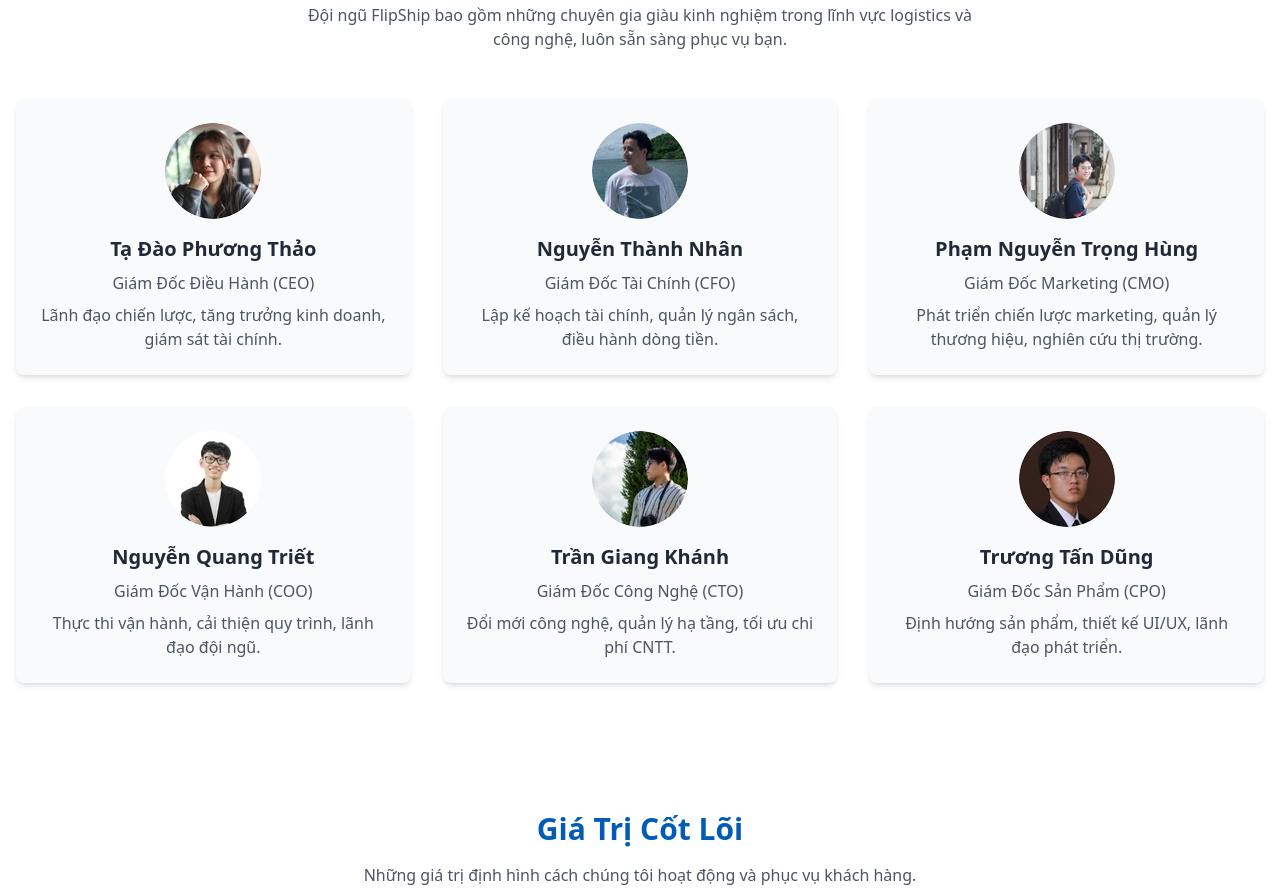
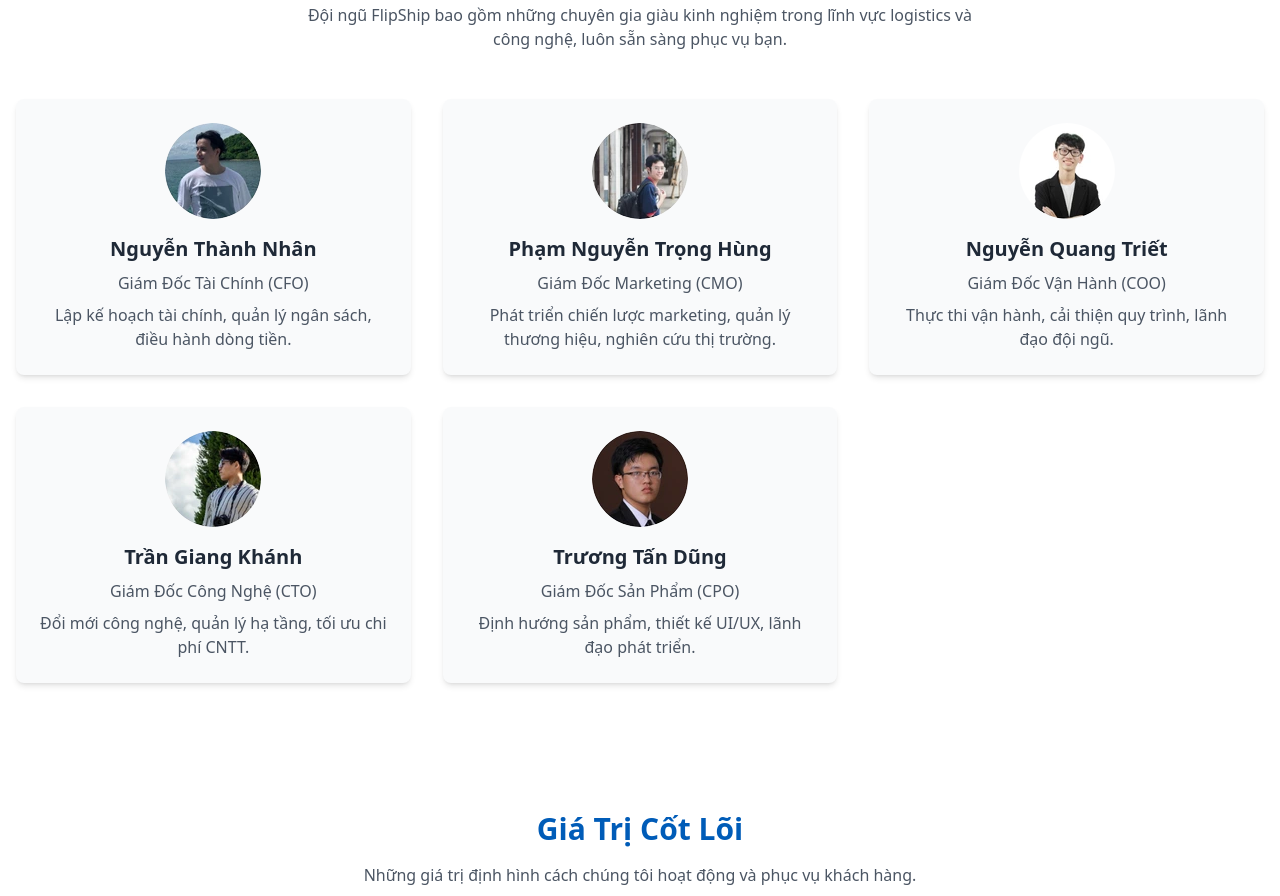
Before and after one commit to KrivonZa/Logistic-LandingPage, an Astro site: page /about in a window 1280 px wide. Shown: the part 1137-2033 px from the top of the page. Built offline with nearby package versions, Linux system fonts and the light colour scheme; Astro itself is replaced by a stand-in of ours.

Commit message:
update infor and contact

```diff
--- a/package.json
+++ b/package.json
@@ -10,11 +10,11 @@
     "astro": "astro"
   },
   "dependencies": {
-    "@astrojs/react": "^4.2.7",
+    "@astrojs/react": "^4.3.0",
     "@astrojs/tailwind": "^6.0.2",
     "@emailjs/browser": "^4.4.1",
     "aos": "^2.3.4",
-    "astro": "^5.7.12",
+    "astro": "^5.9.3",
     "framer-motion": "^12.6.2",
     "sweetalert2": "^11.17.2",
     "tailwindcss": "^3.4.1"
--- a/src/components/ContactButton.tsx
+++ b/src/components/ContactButton.tsx
@@ -10,7 +10,7 @@ export default function SocialButtons() {
     >
       {/* Messenger Button */}
       <a
-        href="https://m.me/PAGE_ID"
+        href="https://m.me/61576657470646"
         target="_blank"
         rel="noopener noreferrer"
         className="w-14 h-14 bg-primary rounded-full flex items-center justify-center shadow-lg hover:bg-secondary transition-colors"
--- a/src/components/about/OurTeam.astro
+++ b/src/components/about/OurTeam.astro
@@ -1,13 +1,13 @@
 ---
 const team = [
-  {
-    image: "/about/CEO.webp",
-    alt: "Tạ Đào Phương Thảo",
-    name: "Tạ Đào Phương Thảo",
-    role: "Giám Đốc Điều Hành (CEO)",
-    description:
-      "Lãnh đạo chiến lược, tăng trưởng kinh doanh, giám sát tài chính.",
-  },
+  // {
+  //   image: "/about/CEO.webp",
+  //   alt: "Tạ Đào Phương Thảo",
+  //   name: "Tạ Đào Phương Thảo",
+  //   role: "Giám Đốc Điều Hành (CEO)",
+  //   description:
+  //     "Lãnh đạo chiến lược, tăng trưởng kinh doanh, giám sát tài chính.",
+  // },
   {
     image: "/about/CFO.webp",
     alt: "Nguyễn Thành Nhân",
```
Also changed, not shown: public/about/CEO.webp (deleted), 1 other file.
